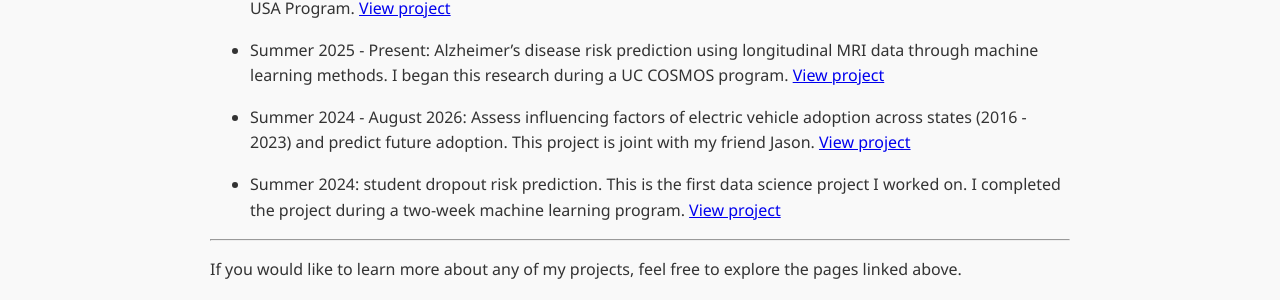
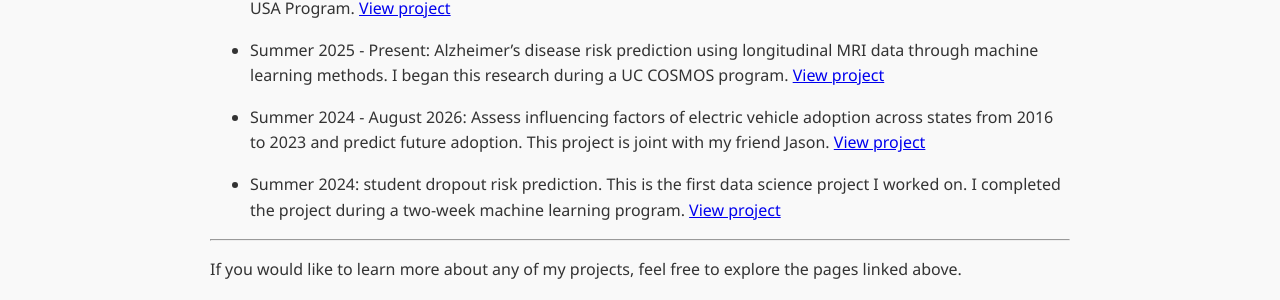
Before and after one commit to mcjian09/mcjian09.github.io, a Jekyll site: the page built from index.md, in a window 1280 px wide. Shown: the part 508-808 px from the top of the page. Built offline with Jekyll 4.4.1, drawn with Linux system fonts in a browser that asks for light colours.

Commit message:
Refine description of electric vehicle adoption project
Corrected the phrasing for the electric vehicle adoption project description.

```diff
--- a/index.md
+++ b/index.md
@@ -13,7 +13,7 @@ This website documents some of my research projects at various stages, including
 
 - Summer 2025 - Present: Alzheimer’s disease risk prediction using longitudinal MRI data through machine learning methods. I began this research during a UC COSMOS program.   <a href="{{ '/alzheimers/' | relative_url }}">View project</a>
 
-- Summer 2024 - August 2026: Assess influencing factors of electric vehicle adoption across states (2016 - 2023) and predict future adoption. This project is joint with my friend Jason.   <a href="{{ '/ev/' | relative_url }}">View project</a>
+- Summer 2024 - August 2026: Assess influencing factors of electric vehicle adoption across states from 2016 to 2023 and predict future adoption. This project is joint with my friend Jason.   <a href="{{ '/ev/' | relative_url }}">View project</a>
 
 - Summer 2024: student dropout risk prediction. This is the first data science project I worked on. I completed the project during a two-week machine learning program.   <a href="{{ '/dropout/' | relative_url }}">View project</a>
 
```
